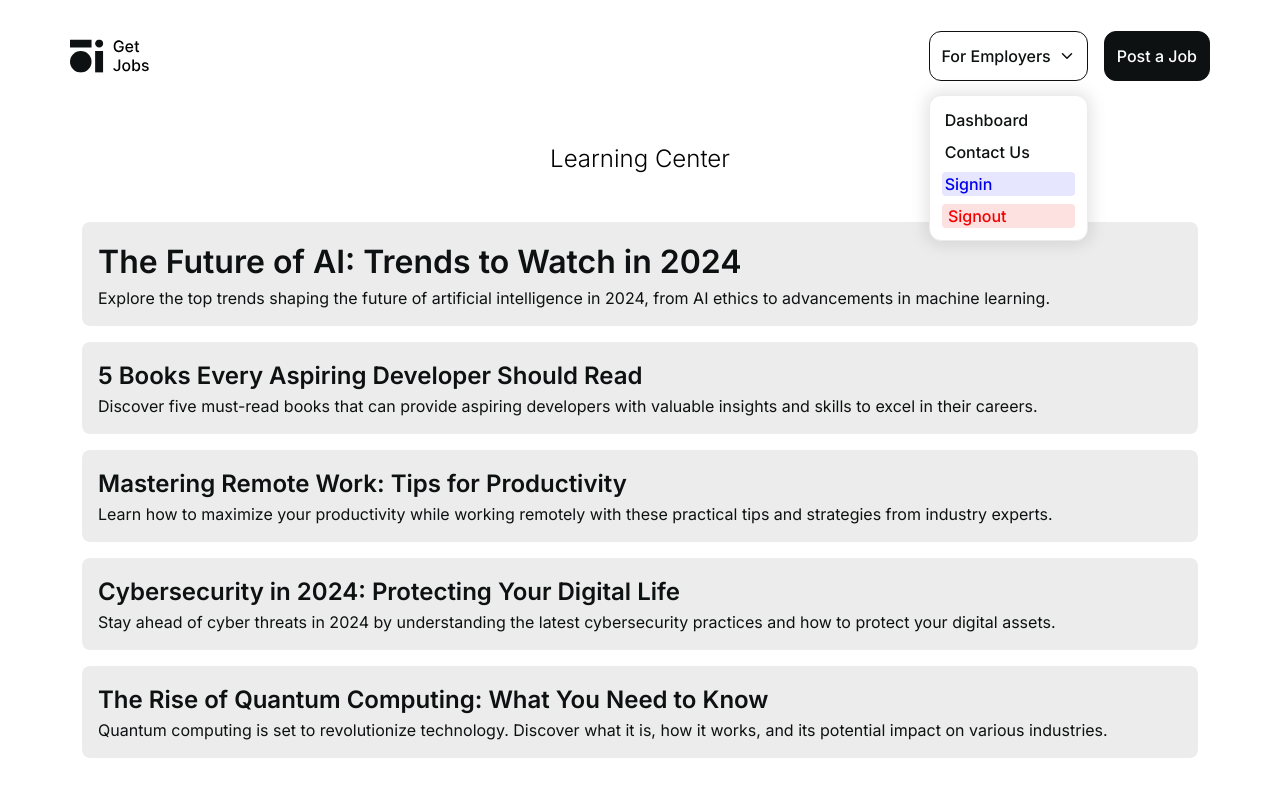
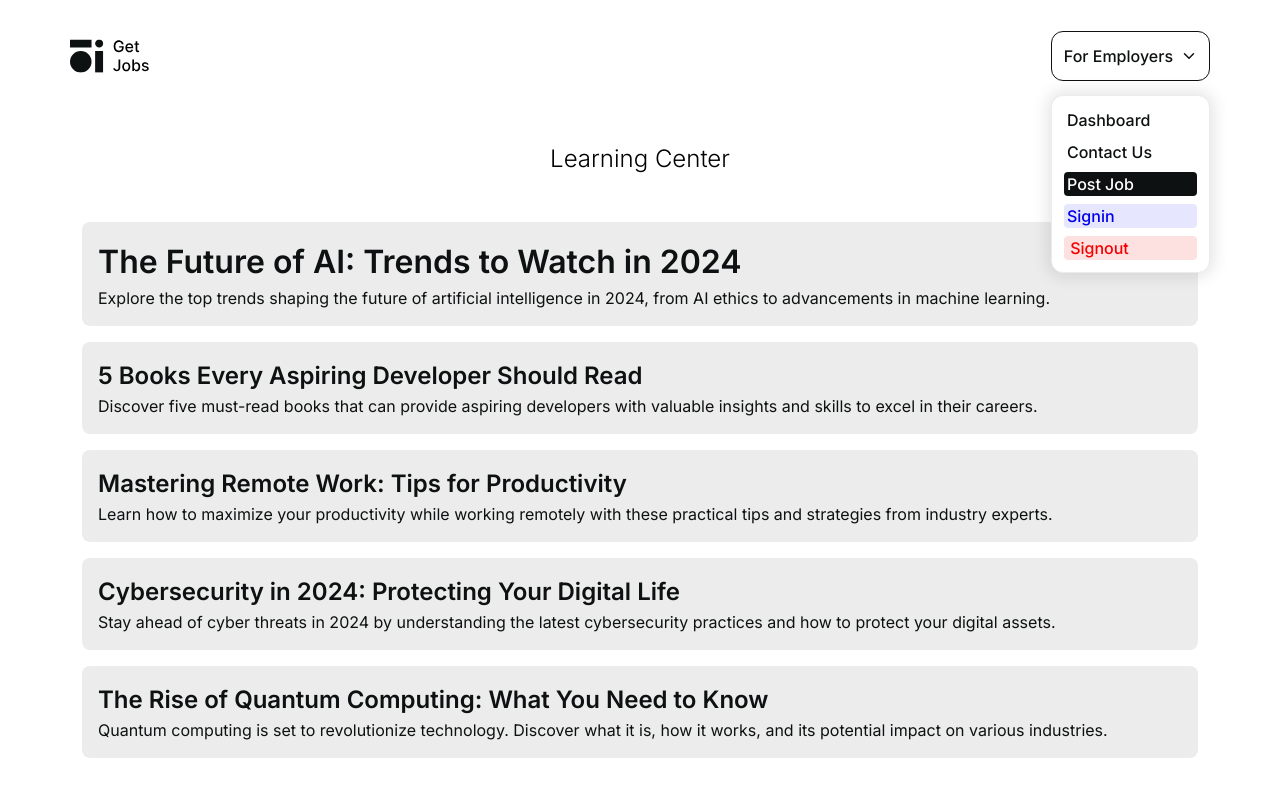
Before and after one commit to jobfinder456/Frontend, a Next.js app: page /blogs in a window 1280 px wide. Both pictures are taken after a click on the element "For Employers". Shown: the top 796 px of the page. Built offline with nearby package versions, Linux system fonts and the light colour scheme.

Commit message:
loading fix

```diff
--- a/src/app/search/page.jsx
+++ b/src/app/search/page.jsx
@@ -26,13 +26,14 @@ function JobSearchComponent() {
   const [loc, setLoc] = useState(searchParams.get("loc") || ""); // Initialize from query params
   const [page, setPage] = useState(1);
   const [searchChanged, setSearchChanged] = useState(false);
-  const [remote, setRemote] = useState(searchParams.get("remote") === "true" || false); // Initialize from query params
+  const [remote, setRemote] = useState(
+    searchParams.get("remote") === "true" || false
+  ); // Initialize from query params
   const [filters, setFilters] = useState({
     level: searchParams.get("level") || "",
     commitment: searchParams.get("commitment") || "",
     categories: searchParams.get("categories") || "",
   });
-
   const debouncedSearchTerm = useDebounce(search, 500);
   const debouncedLoc = useDebounce(loc, 500);
 
@@ -110,7 +111,8 @@ function JobSearchComponent() {
           </h1>
           <h3 className="md:px-[4rem] text-[14px] md:text-[20px]">
             Boost your career growth by joining one of the latest growing
-            companies. Browse through our immense library of jobs at the fastest-growing startups.
+            companies. Browse through our immense library of jobs at the
+            fastest-growing startups.
           </h3>
         </div>
 
@@ -137,7 +139,7 @@ function JobSearchComponent() {
             />
           ))
         ) : (
-          <p>No jobs found</p>
+          <p>{load ? "Loading..." : "No jobs found"}</p>
         )}
       </div>
 
@@ -146,7 +148,7 @@ function JobSearchComponent() {
           className="px-[1rem] py-[0.5rem] bg-background text-[12px] rounded-[8px] font-light"
           onClick={handleShowMoreResults}
         >
-          Show more results
+          {load ? "Loading..." : "Show more results"}
         </button>
       )}
     </div>
--- a/src/components/ForEmp.jsx
+++ b/src/components/ForEmp.jsx
@@ -15,7 +15,6 @@ function ForEmp() {
   };
 
   useEffect(() => {
-
     const handleClickOutside = (event) => {
       if (visible && !event.target.closest(".for-emp-container")) {
         setVisible(false);
@@ -51,6 +50,13 @@ function ForEmp() {
           </Link>
 
           <Link
+            href={"/postjob"}
+            className="bg-base-1 z-50 pl-[0.2rem] text-white rounded-[4px]"
+          >
+            Post Job
+          </Link>
+
+          <Link
             href={"/login"}
             className="bg-accent-blue-2 z-50 pl-[0.2rem] text-accent-blue-1 rounded-[4px]"
           >
--- a/src/components/Navbar.jsx
+++ b/src/components/Navbar.jsx
@@ -12,13 +12,15 @@ export default function Navbar() {
         <img src="/images/logo.svg" alt="logo" />
       </Link>
 
-      <div className="flex justify-center items-center text-[0.95rem] md:text-[16px] gap-[0.5rem] md:gap-[1rem]">
+      <ForEmp />
+
+      {/* <div className="flex justify-center items-center text-[0.95rem] md:text-[16px] gap-[0.5rem] md:gap-[1rem]">
         <ForEmp />
 
         <Link href={"/postjob"} className="button-primary">
           Post a Job
         </Link>
-      </div>
+      </div> */}
     </div>
   );
 }
```
